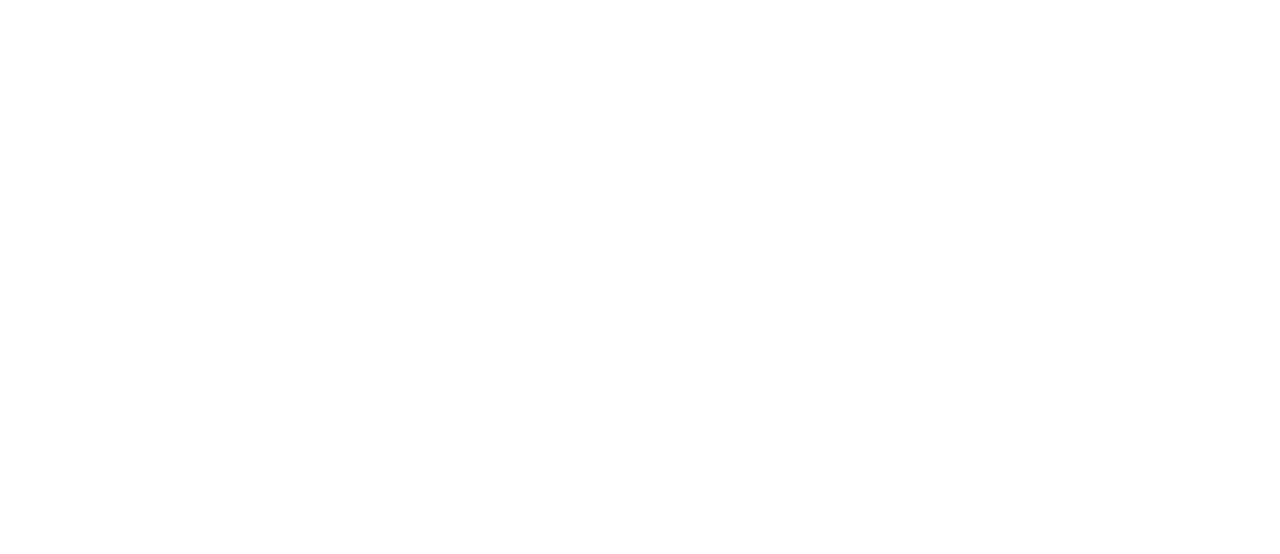
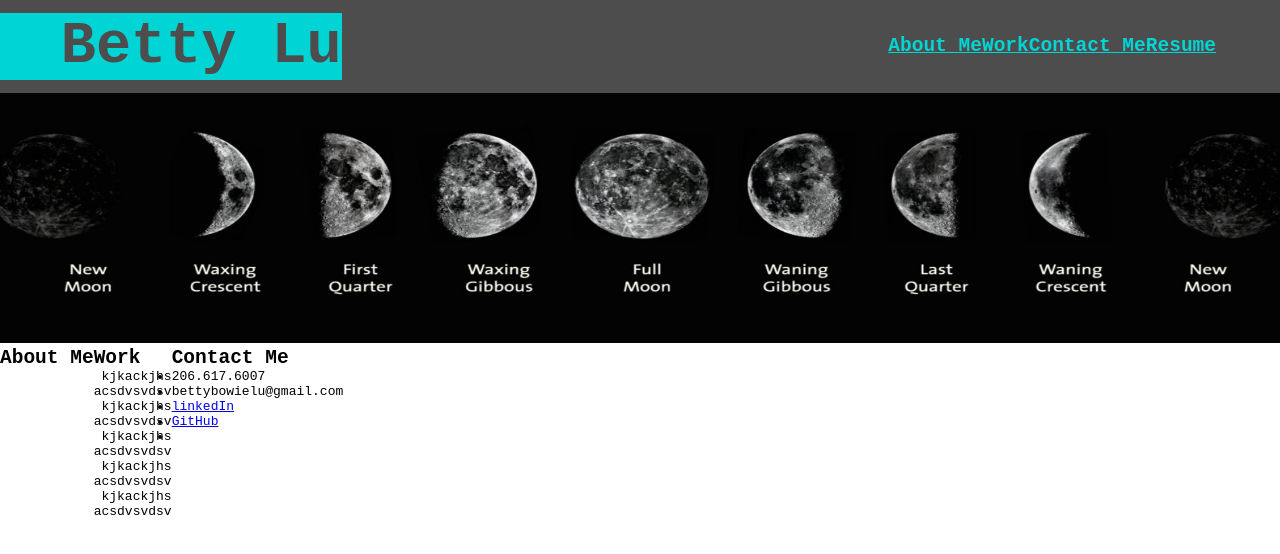
Before and after one commit to bettybowie/challenge-2, a plain HTML site: page index.html in a window 1280 px wide. Drawn offline with Linux system fonts and the light colour scheme.

Commit message:
basic html layout added

```diff
--- a/Assets/style.css
+++ b/Assets/style.css
@@ -0,0 +1,60 @@
+:root {
+    --neon: rgb(0, 212, 212);
+    --gray: rgb(77, 77, 77);
+    --blue:
+}
+
+* {
+    margin: 0;
+    padding: 0;
+    box-sizing: border-box;
+  }
+
+body {
+    font-family: monospace;
+    display: flex;
+    flex-direction: column;
+}
+
+header {
+    display: flex;
+    background-color: var(--gray);
+    color: var(--neon);
+    justify-content: space-between;
+    align-items: center;
+    padding: 1% 5% 1% 0;
+}
+
+h1 {
+    background-color: var(--neon);
+    color: var(--gray);
+    font-size: 450%;
+    font-weight: bold;
+    padding-left: 5%;
+}
+
+nav ul {
+  list-style-type: none;
+  display: flex;
+  align-items: flex-end;
+  justify-content: space-between;
+  }
+
+
+nav ul li {
+  font-size: 150%;
+}
+
+nav a {
+  color: var(--neon);
+  font-weight: bolder;
+  border-bottom: var(--neon) 200%;
+  }
+
+nav a:hover {
+  color: #fff;
+  }
+
+main {
+  display: flex;
+  }
--- a/index.html
+++ b/index.html
@@ -5,9 +5,70 @@
     <meta http-equiv="X-UA-Compatible" content="IE=edge">
     <meta name="viewport" content="width=device-width, initial-scale=1.0">
     <link rel="stylesheet" href="/Assets/style.css">
-    <title>Document</title>
+    <title>Betty's Porfolio</title>
 </head>
 <body>
+    <header>
+        <h1>Betty Lu</h1>
+        <nav>
+            <ul>
+                <li><a href="#AboutMe"> About Me </a></li>
+                <li><a href="#Work"> Work </a></li>
+                <li><a href="#ContactMe"> Contact Me </a></li>
+                <li><a href="./Assets/images/resume_BettyL.pdf" target="_blank"> Resume </a></li>
+            </ul>
+        </nav>
+    </header>
+
+    <figure>
+        <img src="./Assets/images/moonphases.png" alt="Moon Phases" width="100%" height="250px">
+        <figcaption></figcaption>
+    </figure>
+
+    <main>
+        <section id="AboutMe">
+            <h2>About Me</h2>
+            <p></p>
+        </section>
+        <section id="Work">
+            <h2>Work</h2>
+            <article>
+                <img>
+                <caption>kjkackjhs</caption>
+                <p>acsdvsvdsv</p>
+            </article>
+            <article>
+                <img>
+                <caption>kjkackjhs</caption>
+                <p>acsdvsvdsv</p>
+            </article>
+            <article>
+                <img>
+                <caption>kjkackjhs</caption>
+                <p>acsdvsvdsv</p>
+            </article>
+            <article>
+                <img>
+                <caption>kjkackjhs</caption>
+                <p>acsdvsvdsv</p>
+            </article>
+            <article>
+                <img>
+                <caption>kjkackjhs</caption>
+                <p>acsdvsvdsv</p>
+            </article>
+        </section>
+        <section id="ContactMe">
+            <h2>Contact Me</h2>
+                <ul>
+                    <li>206.617.6007</li>
+                    <li>bettybowielu@gmail.com</li>
+                    <li><a href="https://www.linkedin.com/in/bettybowielu/">linkedIn</a></li>
+                    <li><a href="https://github.com/bettybowie">GitHub</a></li>
+                    <li></li>
+                </ul>
+        </section>
+    </main>
 
 </body>
 </html>
```
Also changed, not shown: Assets/images/moonphases.png (added), 1 other file.
